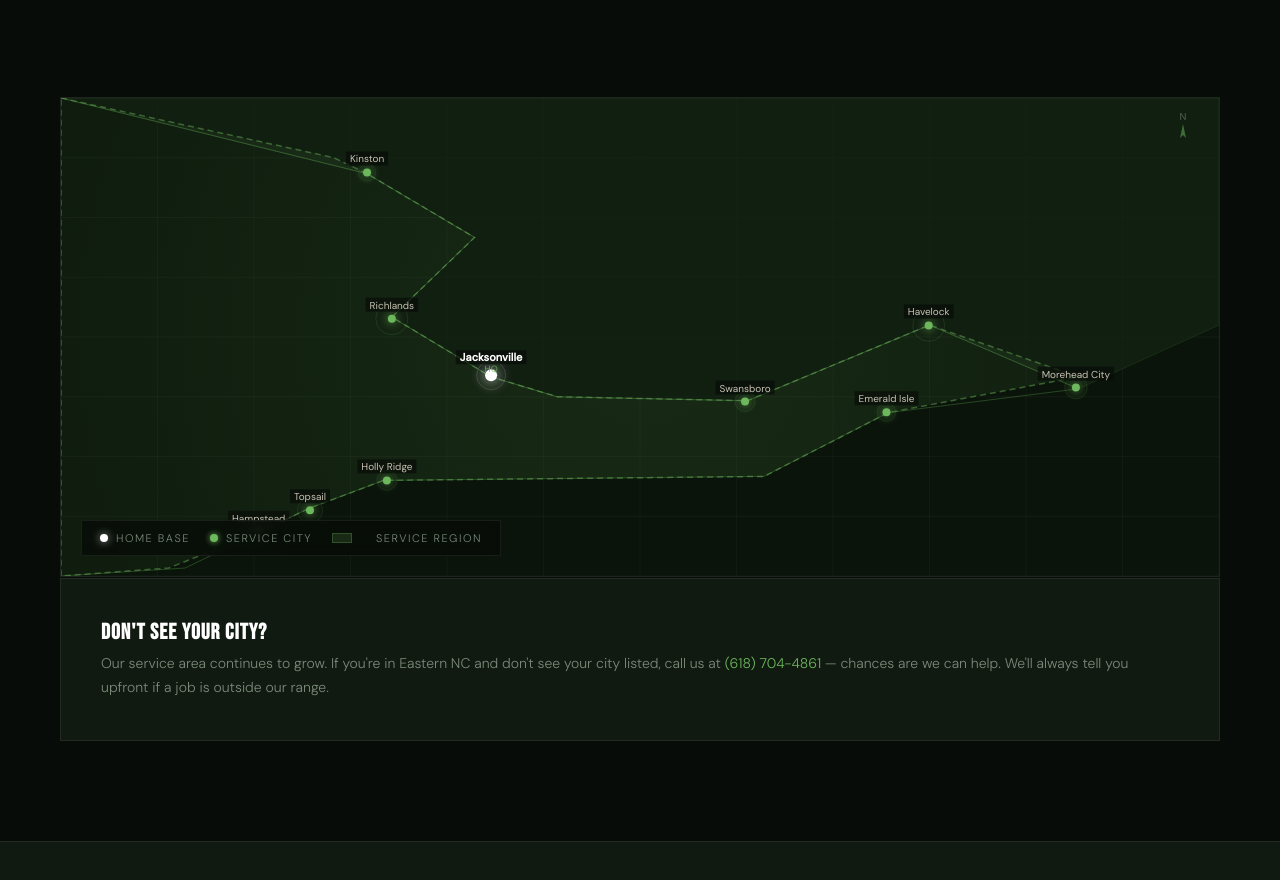
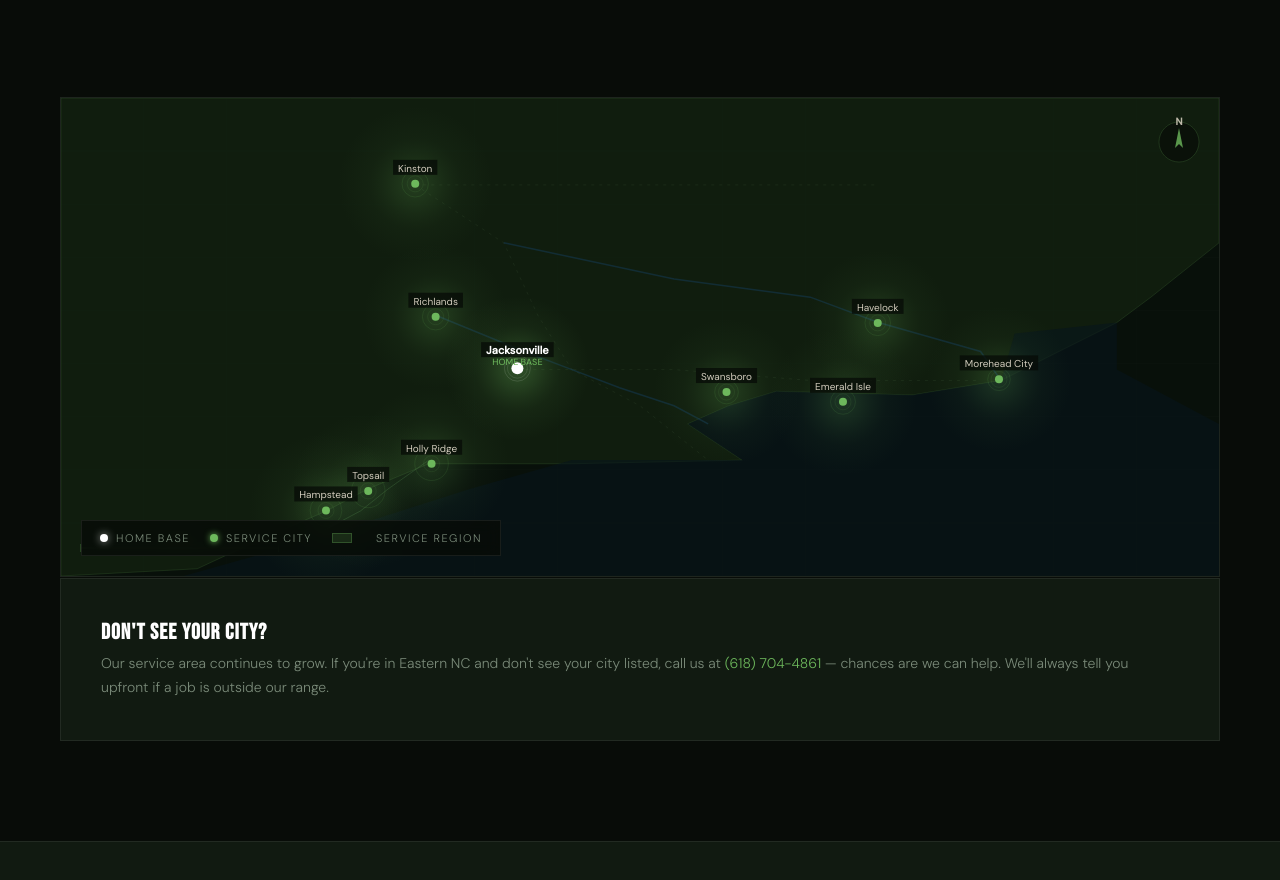
Before and after one commit to ARC-Affiliates/GodHands, a plain HTML site: page public/service-area.html in a window 1280 px wide. Shown: the part 1028-1908 px from the top of the page. Drawn offline with Linux system fonts and the light colour scheme; a web font is replaced by a local one.

Commit message:
Map redesign, Mike photo, UI fixes
Map redesign, Mike photo, UI fixes

```diff
--- a/public/service-area.html
+++ b/public/service-area.html
@@ -181,8 +181,6 @@
   if (!canvas) return;
   const ctx = canvas.getContext('2d');
 
-  // City data: [name, lat, lng, isHQ]
-  // Mapped to Eastern NC real coordinates
   const cities = [
     { name: 'Jacksonville', lat: 34.754, lng: -77.430, hq: true },
     { name: 'Richlands',    lat: 34.896, lng: -77.550, hq: false },
@@ -196,12 +194,14 @@
     { name: 'Kinston',      lat: 35.263, lng: -77.580, hq: false },
   ];
 
-  // Bounding box for the region with padding
-  const minLat = 34.25, maxLat = 35.45;
-  const minLng = -77.95, maxLng = -76.55;
+  // ~8-10 miles in degrees latitude ≈ 0.12, longitude ≈ 0.14
+  const COVERAGE_LAT = 0.13;
+  const COVERAGE_LNG = 0.15;
 
-  let W, H, t = 0;
-  let pulsePhase = 0;
+  const minLat = 34.18, maxLat = 35.50;
+  const minLng = -78.10, maxLng = -76.40;
+
+  let W, H, pulsePhase = 0;
 
   function resize() {
     W = canvas.width = canvas.offsetWidth;
@@ -210,203 +210,272 @@
   window.addEventListener('resize', resize);
   resize();
 
-  // Convert lat/lng to canvas x/y
   function project(lat, lng) {
     const x = ((lng - minLng) / (maxLng - minLng)) * W;
     const y = ((maxLat - lat) / (maxLat - minLat)) * H;
     return { x, y };
   }
 
-  // NC coastline approximation points (lat, lng)
-  const coastline = [
-    [35.45, -77.95], [35.26, -77.58], [35.10, -77.45],
-    [34.90, -77.55], [34.75, -77.43], [34.70, -77.35],
-    [34.69, -77.12], [34.88, -76.90], [34.72, -76.72],
-    [34.66, -76.95], [34.50, -77.10], [34.49, -77.56],
-    [34.42, -77.65], [34.36, -77.71], [34.27, -77.80],
-    [34.25, -77.95],
+  // Convert degrees to pixels for radius
+  function degToPixels(degLat, degLng) {
+    const latPx = (degLat / (maxLat - minLat)) * H;
+    const lngPx = (degLng / (maxLng - minLng)) * W;
+    return (latPx + lngPx) / 2;
+  }
+
+  // NC land polygon — more detailed coastline
+  const ncLand = [
+    [35.50,-78.10],[35.50,-76.40],
+    [35.10,-76.40],[34.95,-76.50],
+    [34.88,-76.55],[34.72,-76.72],
+    [34.68,-76.85],[34.69,-77.05],
+    [34.65,-77.12],[34.60,-77.18],
+    [34.50,-77.10],[34.49,-77.35],
+    [34.49,-77.56],[34.42,-77.65],
+    [34.36,-77.71],[34.27,-77.82],
+    [34.20,-77.90],[34.18,-78.10],
   ];
 
-  // Service area polygon (convex hull around all cities + buffer)
-  const serviceArea = [
-    [35.45, -77.95],
-    [35.30, -77.62],
-    [35.26, -77.58],
-    [35.10, -77.45],
-    [34.90, -77.55],
-    [34.75, -77.43],
-    [34.70, -77.35],
-    [34.69, -77.12],
-    [34.88, -76.90],
-    [34.75, -76.72],
-    [34.66, -76.95],
-    [34.50, -77.10],
-    [34.49, -77.56],
-    [34.42, -77.65],
-    [34.36, -77.71],
-    [34.27, -77.82],
-    [34.25, -77.95],
+  // Water bodies — Atlantic coast + sounds
+  const atlanticOcean = [
+    [34.50,-77.35],[34.42,-77.50],
+    [34.36,-77.60],[34.27,-77.75],
+    [34.18,-77.92],[34.18,-76.40],
+    [34.60,-76.40],[34.75,-76.55],
+    [34.88,-76.55],[34.85,-76.70],
+    [34.72,-76.72],[34.68,-76.85],
+    [34.69,-77.05],[34.65,-77.12],
+    [34.60,-77.18],[34.50,-77.10],
   ];
 
-  // NC inland border approximation
-  const inlandBorder = [
-    [35.45, -77.95], [35.45, -76.55],
-    [34.88, -76.55], [34.72, -76.72],
-    [34.88, -76.90], [34.69, -77.12],
-    [34.70, -77.35], [34.75, -77.43],
-    [34.90, -77.55], [35.10, -77.45],
-    [35.26, -77.58], [35.45, -77.95],
+  // Neuse River approximation
+  const neuseRiver = [
+    [35.10,-77.45],[35.00,-77.20],[34.95,-77.00],
+    [34.88,-76.90],[34.80,-76.75],[34.72,-76.72],
+  ];
+
+  // New River
+  const newRiver = [
+    [34.90,-77.55],[34.80,-77.42],[34.75,-77.35],
+    [34.70,-77.28],[34.65,-77.20],[34.60,-77.15],
+  ];
+
+  // Topsail Island barrier
+  const topsailIsland = [
+    [34.50,-77.56],[34.42,-77.62],[34.36,-77.66],
+    [34.30,-77.72],[34.27,-77.80],
+  ];
+
+  // Major road hints (I-40, US-17 corridor)
+  const roads = [
+    // US-17 north-south
+    [[35.26,-77.58],[35.10,-77.45],[34.90,-77.40],[34.75,-77.35],[34.65,-77.25],[34.50,-77.15]],
+    // I-40 / US-70 east-west
+    [[35.26,-77.58],[35.26,-77.20],[35.26,-76.90]],
+    // NC-24 east-west
+    [[34.75,-77.43],[34.75,-77.20],[34.72,-77.00],[34.72,-76.75]],
   ];
 
   // Grid lines
   function drawGrid() {
-    ctx.strokeStyle = 'rgba(255,255,255,0.03)';
-    ctx.lineWidth = 1;
-    const cols = 12, rows = 8;
-    for (let i = 0; i <= cols; i++) {
-      const x = (i / cols) * W;
-      ctx.beginPath(); ctx.moveTo(x, 0); ctx.lineTo(x, H); ctx.stroke();
+    ctx.strokeStyle = 'rgba(255,255,255,0.025)';
+    ctx.lineWidth = 0.5;
+    for (let i = 0; i <= 14; i++) {
+      const x = (i / 14) * W;
+      ctx.beginPath(); ctx.moveTo(x,0); ctx.lineTo(x,H); ctx.stroke();
     }
-    for (let i = 0; i <= rows; i++) {
-      const y = (i / rows) * H;
-      ctx.beginPath(); ctx.moveTo(0, y); ctx.lineTo(W, y); ctx.stroke();
+    for (let i = 0; i <= 9; i++) {
+      const y = (i / 9) * H;
+      ctx.beginPath(); ctx.moveTo(0,y); ctx.lineTo(W,y); ctx.stroke();
     }
   }
 
-  function drawLandmass() {
-    // Draw NC land area
+  function drawPath(pts, close=false) {
     ctx.beginPath();
-    inlandBorder.forEach(([lat, lng], i) => {
-      const p = project(lat, lng);
-      i === 0 ? ctx.moveTo(p.x, p.y) : ctx.lineTo(p.x, p.y);
+    pts.forEach(([lat,lng],i) => {
+      const p = project(lat,lng);
+      i===0 ? ctx.moveTo(p.x,p.y) : ctx.lineTo(p.x,p.y);
     });
-    ctx.closePath();
-    ctx.fillStyle = 'rgba(20,36,20,0.7)';
+    if(close) ctx.closePath();
+  }
+
+  function drawLand() {
+    drawPath(ncLand, true);
+    ctx.fillStyle = 'rgba(18,32,16,0.85)';
     ctx.fill();
-    ctx.strokeStyle = 'rgba(74,124,63,0.2)';
+    ctx.strokeStyle = 'rgba(60,100,50,0.3)';
     ctx.lineWidth = 1;
     ctx.stroke();
   }
 
-  function drawServiceArea() {
-    ctx.beginPath();
-    serviceArea.forEach(([lat, lng], i) => {
-      const p = project(lat, lng);
-      i === 0 ? ctx.moveTo(p.x, p.y) : ctx.lineTo(p.x, p.y);
-    });
-    ctx.closePath();
-
-    // Fill with green tint
-    const grad = ctx.createRadialGradient(W * 0.5, H * 0.5, 0, W * 0.5, H * 0.5, W * 0.5);
-    grad.addColorStop(0, 'rgba(74,124,63,0.22)');
-    grad.addColorStop(1, 'rgba(74,124,63,0.08)');
-    ctx.fillStyle = grad;
+  function drawWater() {
+    // Ocean/sound fill
+    drawPath(atlanticOcean, true);
+    ctx.fillStyle = 'rgba(8,20,28,0.6)';
     ctx.fill();
 
-    // Border
-    ctx.strokeStyle = 'rgba(109,184,92,0.45)';
-    ctx.lineWidth = 1.5;
-    ctx.setLineDash([6, 4]);
-    ctx.stroke();
-    ctx.setLineDash([]);
-  }
+    // River lines
+    [neuseRiver, newRiver].forEach(river => {
+      drawPath(river);
+      ctx.strokeStyle = 'rgba(20,60,90,0.5)';
+      ctx.lineWidth = 1.5;
+      ctx.stroke();
+    });
 
-  function drawCoastline() {
-    ctx.beginPath();
-    coastline.forEach(([lat, lng], i) => {
-      const p = project(lat, lng);
-      i === 0 ? ctx.moveTo(p.x, p.y) : ctx.lineTo(p.x, p.y);
-    });
-    ctx.strokeStyle = 'rgba(109,184,92,0.3)';
+    // Barrier island
+    drawPath(topsailIsland);
+    ctx.strokeStyle = 'rgba(60,100,60,0.4)';
     ctx.lineWidth = 1;
     ctx.stroke();
   }
 
-  function drawCities(pulse) {
+  function drawRoads() {
+    roads.forEach(road => {
+      drawPath(road);
+      ctx.strokeStyle = 'rgba(100,130,90,0.12)';
+      ctx.lineWidth = 1;
+      ctx.setLineDash([3,5]);
+      ctx.stroke();
+      ctx.setLineDash([]);
+    });
+  }
+
+  function drawCoverageGlows(pulse) {
+    // Draw per-city radial coverage zones that taper off ~8-10 miles out
+    cities.forEach(city => {
+      const p = project(city.lat, city.lng);
+      const rx = degToPixels(COVERAGE_LAT, COVERAGE_LNG);
+      // Slight pulse breathe
+      const breathe = 1 + Math.sin(pulse + city.lat * 8) * 0.04;
+      const r = rx * breathe;
+
+      const glow = ctx.createRadialGradient(p.x, p.y, 0, p.x, p.y, r);
+      if (city.hq) {
+        glow.addColorStop(0,   'rgba(109,184,92,0.35)');
+        glow.addColorStop(0.3, 'rgba(109,184,92,0.20)');
+        glow.addColorStop(0.6, 'rgba(74,124,63,0.10)');
+        glow.addColorStop(1,   'rgba(74,124,63,0)');
+      } else {
+        glow.addColorStop(0,   'rgba(109,184,92,0.22)');
+        glow.addColorStop(0.3, 'rgba(109,184,92,0.12)');
+        glow.addColorStop(0.6, 'rgba(74,124,63,0.06)');
+        glow.addColorStop(1,   'rgba(74,124,63,0)');
+      }
+
+      ctx.beginPath();
+      ctx.arc(p.x, p.y, r, 0, Math.PI * 2);
+      ctx.fillStyle = glow;
+      ctx.fill();
+    });
+  }
+
+  function drawCityPins(pulse) {
     cities.forEach(city => {
       const p = project(city.lat, city.lng);
       const color = city.hq ? '#ffffff' : '#6db85c';
-      const glowColor = city.hq ? 'rgba(255,255,255,0.4)' : 'rgba(109,184,92,0.4)';
       const r = city.hq ? 6 : 4;
 
-      // Pulse ring
-      const pSize = r + 8 + Math.sin(pulse + (city.lat * 10)) * 4;
+      // Outer pulse ring
+      const pSize = r + 10 + Math.sin(pulse + city.lat * 10) * 3;
       ctx.beginPath();
       ctx.arc(p.x, p.y, pSize, 0, Math.PI * 2);
-      ctx.strokeStyle = city.hq ? 'rgba(255,255,255,0.15)' : 'rgba(109,184,92,0.15)';
+      ctx.strokeStyle = city.hq ? 'rgba(255,255,255,0.12)' : 'rgba(109,184,92,0.12)';
       ctx.lineWidth = 1;
       ctx.stroke();
 
-      // Outer glow
-      const glow = ctx.createRadialGradient(p.x, p.y, 0, p.x, p.y, r * 4);
-      glow.addColorStop(0, glowColor);
-      glow.addColorStop(1, 'rgba(0,0,0,0)');
+      // Middle ring
       ctx.beginPath();
-      ctx.arc(p.x, p.y, r * 4, 0, Math.PI * 2);
-      ctx.fillStyle = glow;
-      ctx.fill();
+      ctx.arc(p.x, p.y, r + 4, 0, Math.PI * 2);
+      ctx.strokeStyle = city.hq ? 'rgba(255,255,255,0.2)' : 'rgba(109,184,92,0.2)';
+      ctx.lineWidth = 0.5;
+      ctx.stroke();
 
-      // Dot
+      // Pin dot
       ctx.beginPath();
       ctx.arc(p.x, p.y, r, 0, Math.PI * 2);
       ctx.fillStyle = color;
       ctx.fill();
 
-      // Label
-      const labelOffset = city.hq ? -14 : -10;
-      ctx.font = city.hq
-        ? `600 11px 'DM Sans', sans-serif`
-        : `400 10px 'DM Sans', sans-serif`;
-      ctx.fillStyle = city.hq ? '#ffffff' : 'rgba(232,224,208,0.8)';
+      // Label bg + text
+      ctx.font = city.hq ? `600 11px 'DM Sans',sans-serif` : `400 10px 'DM Sans',sans-serif`;
+      const tw = ctx.measureText(city.name).width;
+      const lx = p.x;
+      const ly = p.y - r - 8;
+
+      ctx.fillStyle = 'rgba(6,10,6,0.75)';
+      ctx.fillRect(lx - tw/2 - 5, ly - 12, tw + 10, 15);
+
+      ctx.fillStyle = city.hq ? '#ffffff' : 'rgba(232,224,208,0.9)';
       ctx.textAlign = 'center';
-
-      // Label background
-      const tw = ctx.measureText(city.name).width;
-      ctx.fillStyle = 'rgba(8,12,8,0.7)';
-      ctx.fillRect(p.x - tw / 2 - 4, p.y + labelOffset - 11, tw + 8, 14);
-
-      ctx.fillStyle = city.hq ? '#ffffff' : 'rgba(232,224,208,0.85)';
-      ctx.fillText(city.name, p.x, p.y + labelOffset);
+      ctx.fillText(city.name, lx, ly);
 
       if (city.hq) {
-        ctx.font = '400 9px DM Sans, sans-serif';
-        ctx.fillStyle = 'rgba(109,184,92,0.8)';
-        ctx.fillText('HQ', p.x, p.y + labelOffset + 11);
+        ctx.font = '500 9px DM Sans,sans-serif';
+        ctx.fillStyle = 'rgba(109,184,92,0.9)';
+        ctx.fillText('HOME BASE', lx, ly + 11);
       }
     });
   }
 
   function drawCompass() {
-    const cx = W - 36, cy = 36;
-    ctx.font = '10px DM Sans, sans-serif';
-    ctx.fillStyle = 'rgba(122,138,121,0.6)';
+    const cx = W - 40, cy = 44;
+    // Circle bg
+    ctx.beginPath();
+    ctx.arc(cx, cy, 20, 0, Math.PI*2);
+    ctx.fillStyle = 'rgba(8,12,8,0.7)';
+    ctx.fill();
+    ctx.strokeStyle = 'rgba(74,124,63,0.3)';
+    ctx.lineWidth = 1;
+    ctx.stroke();
+    // N arrow
+    ctx.beginPath();
+    ctx.moveTo(cx, cy-14);
+    ctx.lineTo(cx+4, cy+6);
+    ctx.lineTo(cx, cy+2);
+    ctx.lineTo(cx-4, cy+6);
+    ctx.closePath();
+    ctx.fillStyle = 'rgba(109,184,92,0.8)';
+    ctx.fill();
+    ctx.font = 'bold 10px DM Sans,sans-serif';
+    ctx.fillStyle = 'rgba(232,224,208,0.8)';
     ctx.textAlign = 'center';
-    ctx.fillText('N', cx, cy - 14);
+    ctx.fillText('N', cx, cy-17);
+  }
+
+  function drawScaleBar() {
+    // ~20 miles scale bar
+    const degLng = 0.29; // ~20 miles at this latitude
+    const px = (degLng / (maxLng - minLng)) * W;
+    const bx = 20, by = H - 28;
+    ctx.strokeStyle = 'rgba(109,184,92,0.5)';
+    ctx.lineWidth = 1;
     ctx.beginPath();
-    ctx.moveTo(cx, cy - 10);
-    ctx.lineTo(cx + 3, cy + 4);
-    ctx.lineTo(cx, cy + 1);
-    ctx.lineTo(cx - 3, cy + 4);
-    ctx.closePath();
-    ctx.fillStyle = 'rgba(109,184,92,0.5)';
-    ctx.fill();
+    ctx.moveTo(bx, by); ctx.lineTo(bx + px, by);
+    ctx.moveTo(bx, by-4); ctx.lineTo(bx, by+4);
+    ctx.moveTo(bx+px, by-4); ctx.lineTo(bx+px, by+4);
+    ctx.stroke();
+    ctx.font = '9px DM Sans,sans-serif';
+    ctx.fillStyle = 'rgba(122,138,121,0.7)';
+    ctx.textAlign = 'center';
+    ctx.fillText('20 mi', bx + px/2, by - 7);
   }
 
   function draw() {
-    t += 0.02;
-    pulsePhase += 0.03;
+    pulsePhase += 0.025;
     ctx.clearRect(0, 0, W, H);
 
-    // Background
-    ctx.fillStyle = '#0a140a';
+    // Sky/background
+    ctx.fillStyle = '#08100a';
     ctx.fillRect(0, 0, W, H);
 
     drawGrid();
-    drawLandmass();
-    drawServiceArea();
-    drawCoastline();
-    drawCities(pulsePhase);
+    drawLand();
+    drawWater();
+    drawRoads();
+    drawCoverageGlows(pulsePhase);
+    drawCityPins(pulsePhase);
     drawCompass();
+    drawScaleBar();
 
     requestAnimationFrame(draw);
   }
```
Also changed, not shown: public/about.html (+15 -0 lines), public/services.html (+1 -1 lines), vercel.json, 1 other file.
